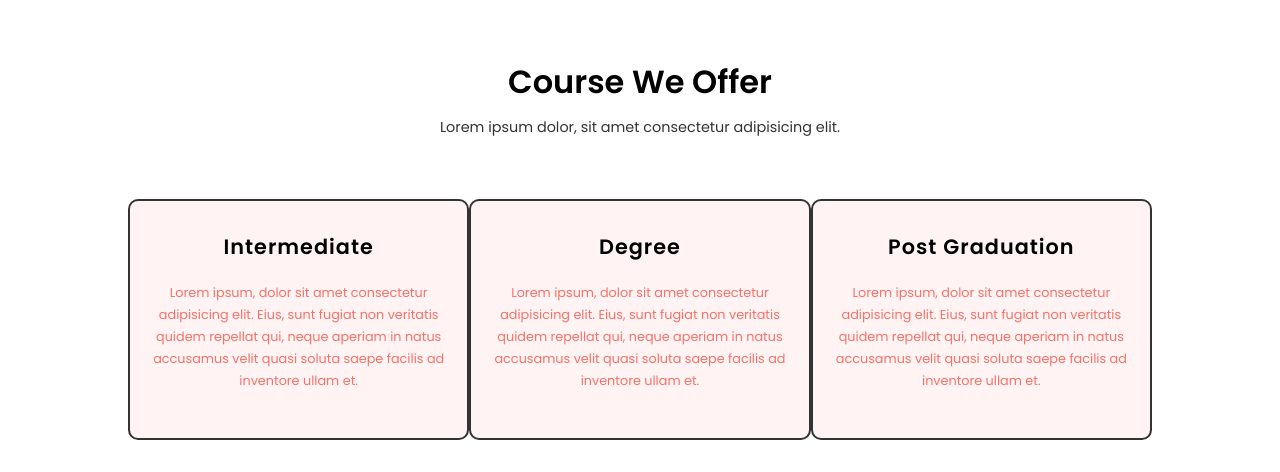
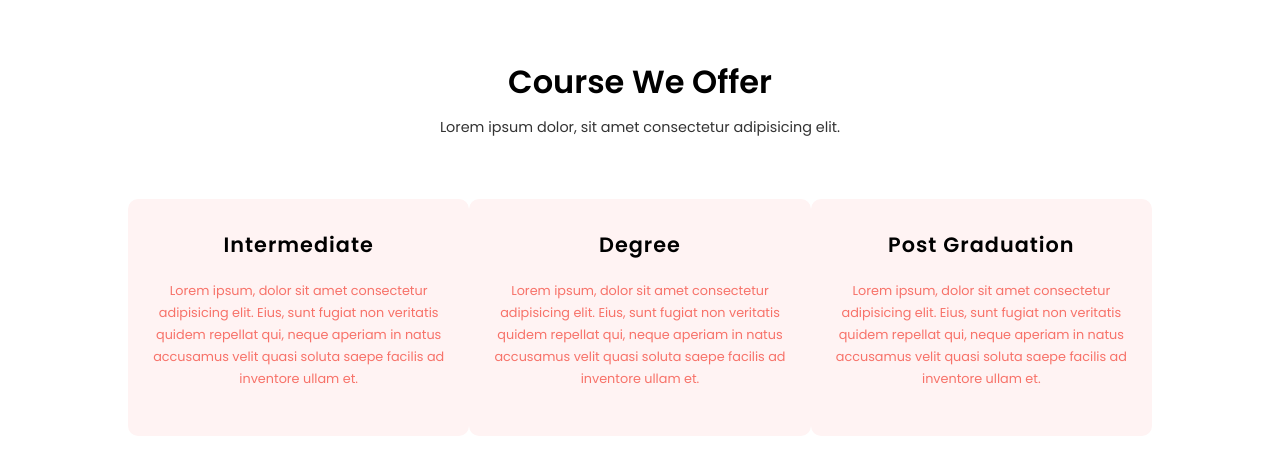
Before and after one commit to Sudhar2006/College-Model-Project, a plain HTML site: page index.html in a window 1280 px wide. Shown: the part 822-1294 px from the top of the page. Drawn offline with Linux system fonts and the light colour scheme.

Commit message:
Update style.css

```diff
--- a/style.css
+++ b/style.css
@@ -184,7 +184,7 @@ nav .fa-solid{
     justify-content: space-between;
 }
 .course-col{
-    border: 2px solid  #333;
+    /* border: 2px solid  #333; */
     padding: 20px 12px;
     background: #fff3f3;
     border-radius: 10px;
```
